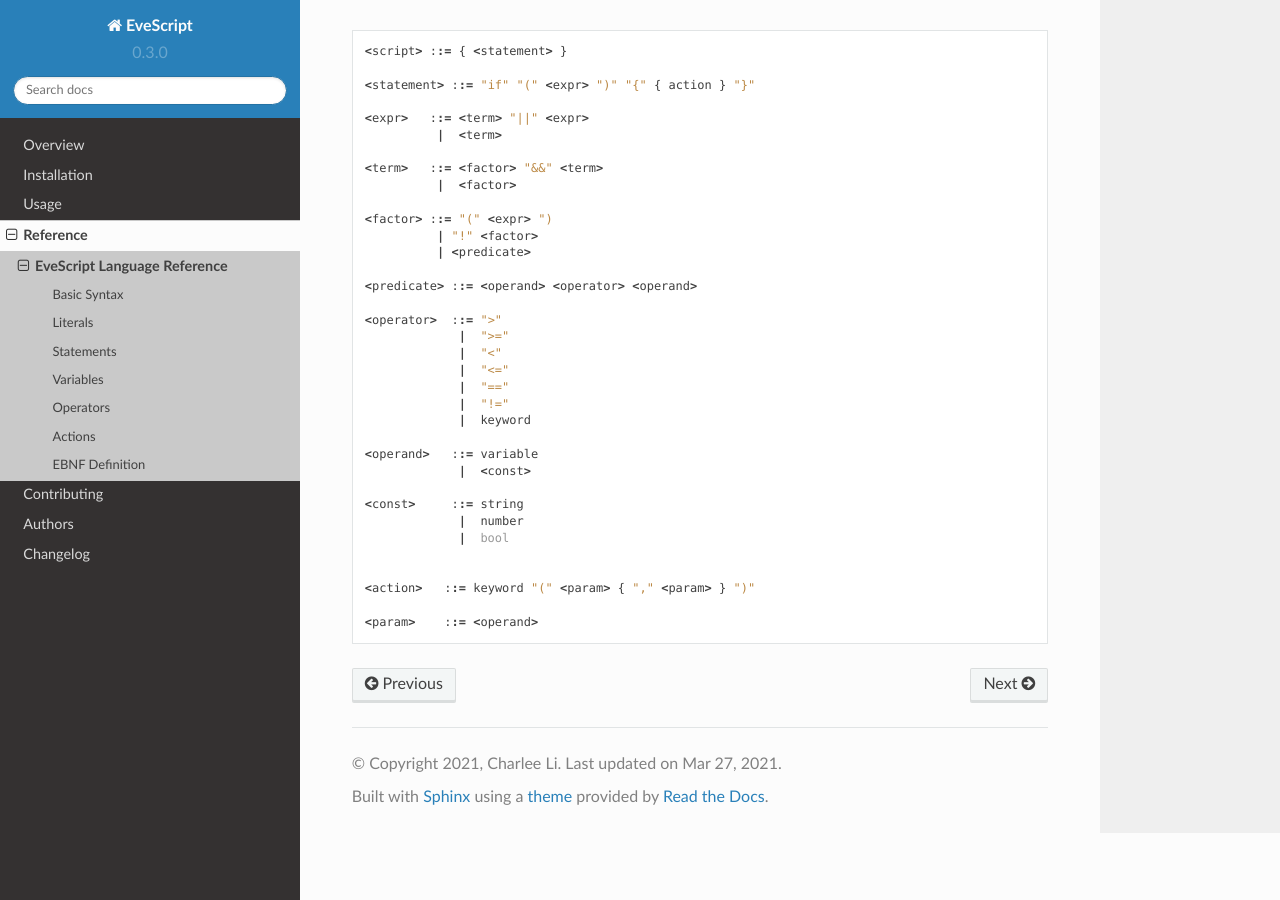
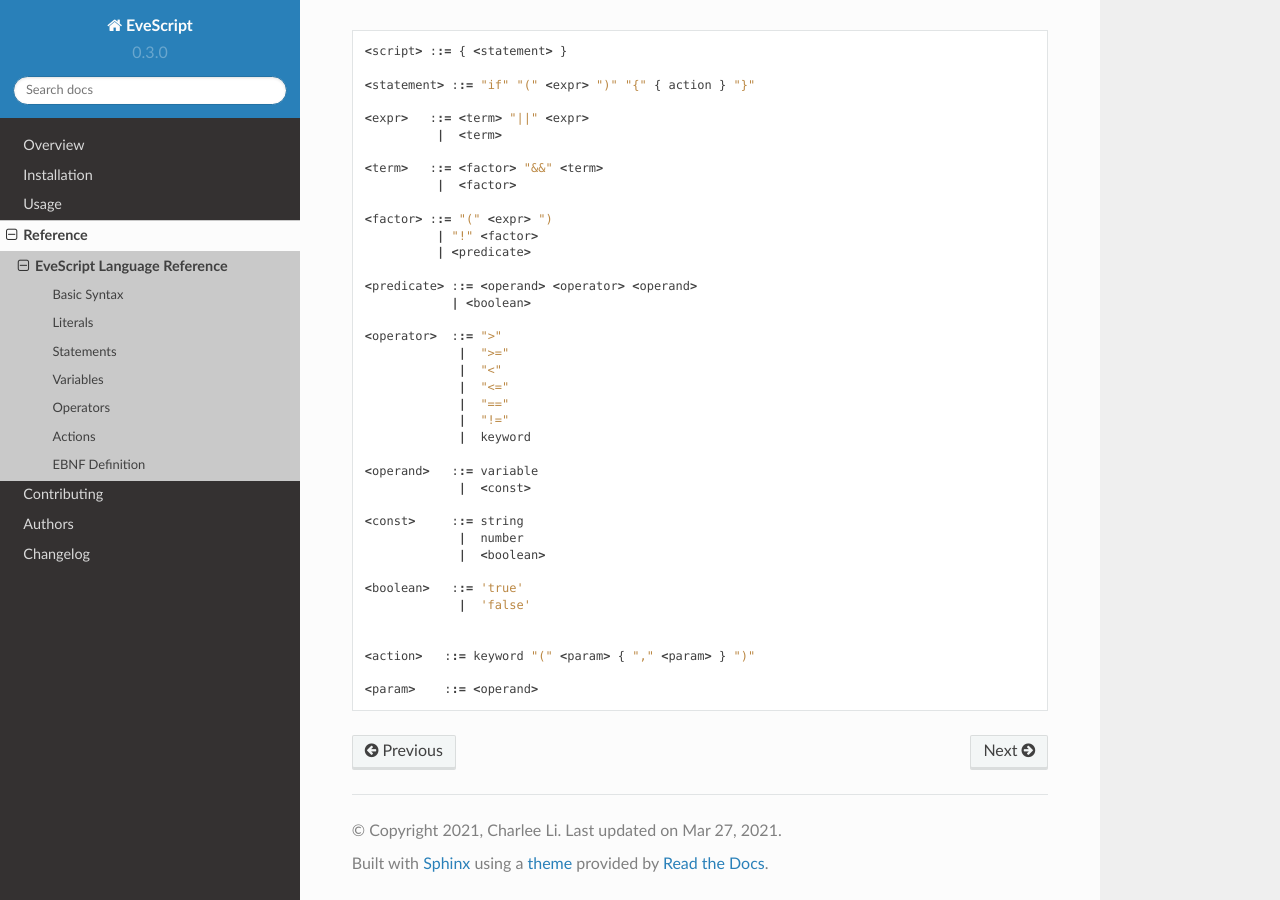
Before and after one commit to charlee/evescript, a Sphinx documentation site: the page built from docs/reference/evescript.rst, in a window 1280 px wide and 900 px high, scrolled down 4737 px. Built offline with Sphinx 7.4.7 and the Read the Docs theme 2.0.0, drawn with Linux system fonts in a browser that asks for light colours.

Commit message:
updated doc

```diff
--- a/docs/reference/evescript.rst
+++ b/docs/reference/evescript.rst
@@ -243,6 +243,7 @@ EBNF Definition
             | <predicate>
 
   <predicate> ::= <operand> <operator> <operand>
+              | <boolean>
 
   <operator>  ::= ">"
                |  ">="
@@ -257,7 +258,10 @@ EBNF Definition
 
   <const>     ::= string
                |  number
-               |  bool
+               |  <boolean>
+
+  <boolean>   ::= 'true'
+               |  'false'
 
 
   <action>   ::= keyword "(" <param> { "," <param> } ")"
```
Also changed, not shown: src/evescript/README.md.
